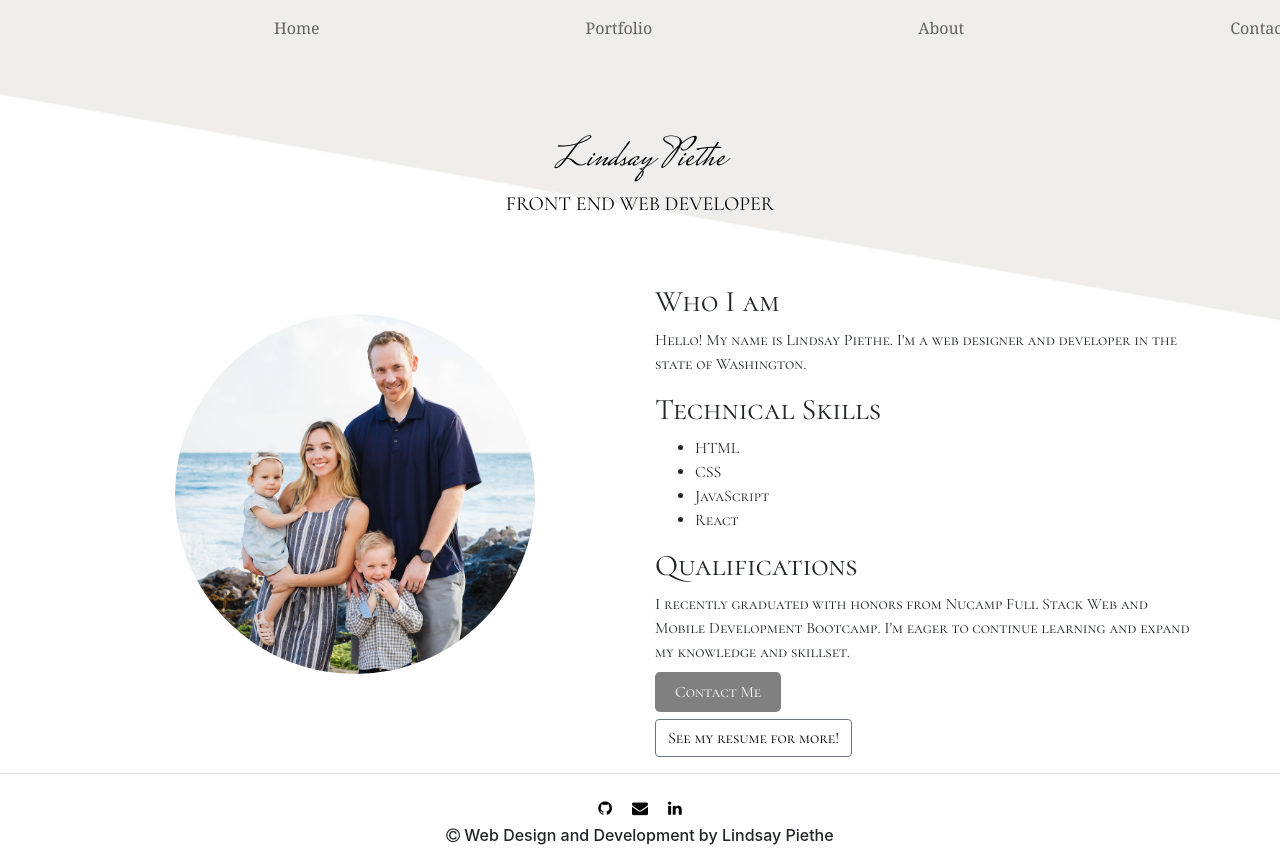
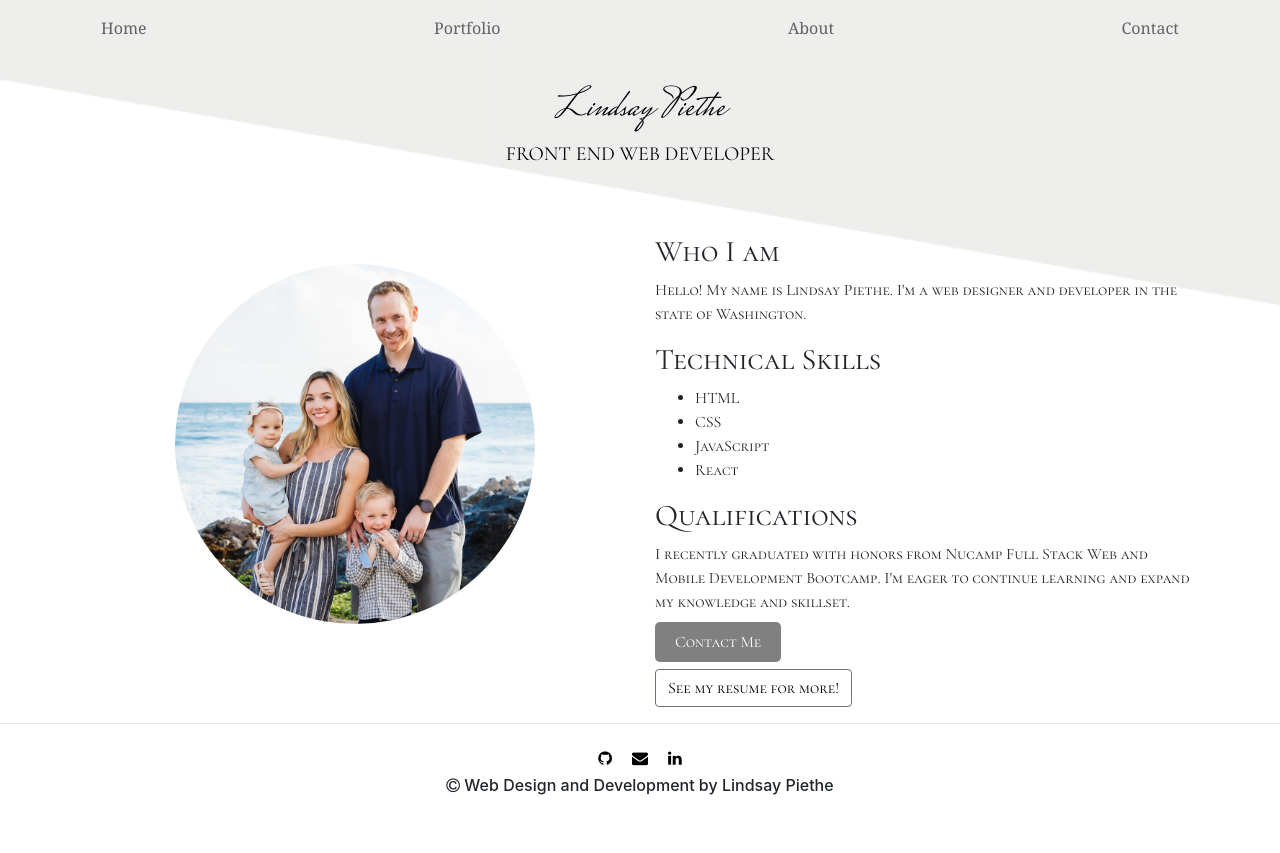
Before and after one commit to lpiethe/lindsaypiethe, a React (Create React App) app: page /About in a window 1280 px wide. After the commit the page ends 803 px from the top, so only its background shows below. Built offline with nearby package versions, Linux system fonts and the light colour scheme.

Commit message:
fixed toggle navbar issue

```diff
--- a/src/App.css
+++ b/src/App.css
@@ -255,15 +255,21 @@ ul {
 .navlink  {
   color: rgb(99, 99, 99);
   font-family: Cambria, Cochin, Georgia, Times, 'Times New Roman', serif;
-  margin-left: 250px;
-  margin-bottom: 50px;
+  width: 100%;
+  list-style-type: none;
 }
 
 .navlink:hover {
   color: black;
-  text-decoration: underline;
 }
 
 .Navigation {
   justify-content: center;
+  max-width: 480px;
+  margin: 0 auto;
+  list-style-type: none;
 }
+
+.navitem {
+  list-style-type: none;
+}
--- a/src/components/NavBarComponent.js
+++ b/src/components/NavBarComponent.js
@@ -1,5 +1,5 @@
 import React, {Component} from 'react';
-import {Navbar, NavbarToggler, Collapse, NavLink, NavItem, Nav} from 'reactstrap';
+import {Navbar, NavbarToggler, Collapse, NavLink, NavItem, Container} from 'reactstrap';
 
 class NavBar extends Component {
     constructor(props){
@@ -18,10 +18,10 @@ class NavBar extends Component {
     render() {
         return (
             <React.Fragment>
-                <Navbar expand="xl" className='Navigation'>
-                <NavbarToggler onClick={this.toggleNav} color='dark'/>
-                    <Collapse isOpen={this.state.isNavOpen} navbar color='dark'>
-                        <Nav className='mr-auto' navbar>
+                <Navbar  color='faded' light expand='md'>
+                <NavbarToggler onClick={this.toggleNav} className="mr-2"/>
+                    <Collapse isOpen={this.state.isNavOpen} navbar>
+                        <Container className='Navigation'>
                              <NavItem>
                                  <NavLink href='/' className='navlink'>Home</NavLink>
                              </NavItem>
@@ -34,7 +34,7 @@ class NavBar extends Component {
                              <NavItem>
                                  <NavLink href='./contact' className='navlink'>Contact</NavLink>
                              </NavItem>
-                        </Nav>
+                        </Container>
                     </Collapse>
                 </Navbar>
             </React.Fragment>
```
